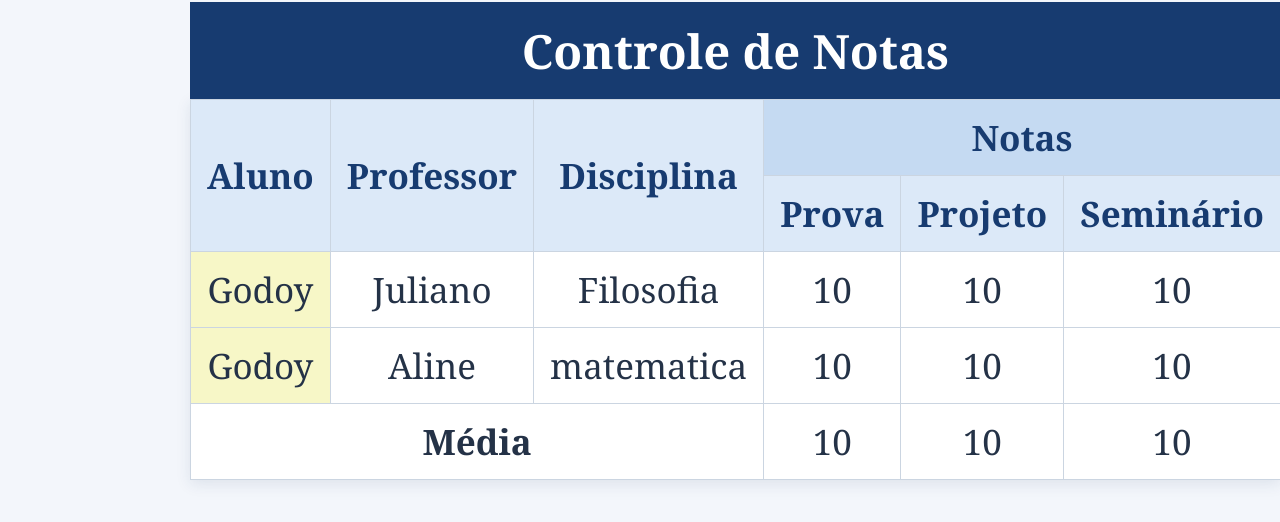
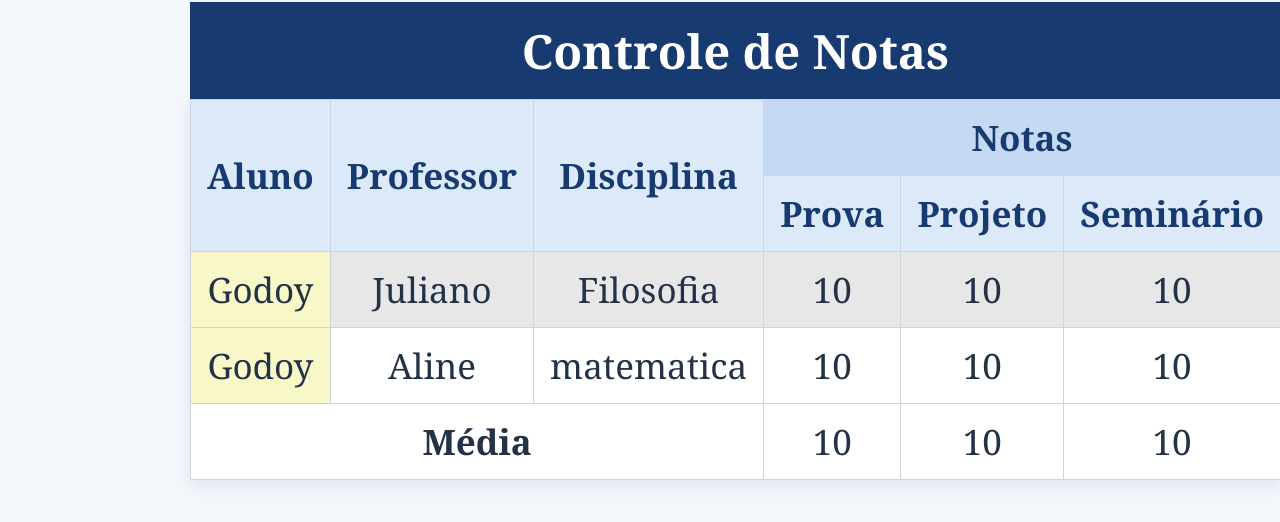
Before and after one commit to rodrigogfilho-cloud/tabelas, a plain HTML site: page nova-tabela/index.html in a window 1280 px wide. In both pictures the pointer is over the element 735 px from the left and 491 px from the top of the page. Shown: the part 202-724 px from the top of the page. Drawn offline with Linux system fonts and the light colour scheme.

Commit message:
ADD: Criação do hover para quando passar o mouse por cima da matérias/notas a cor de fundo alterar

```diff
--- a/nova-tabela/style.css
+++ b/nova-tabela/style.css
@@ -72,3 +72,7 @@ body{
     background-color: #f7f7c7;
     font-weight: normal;
 }
+
+.tabela-notas tbody tr:hover {
+    background-color: #e7e7e7 ;
+}
```
